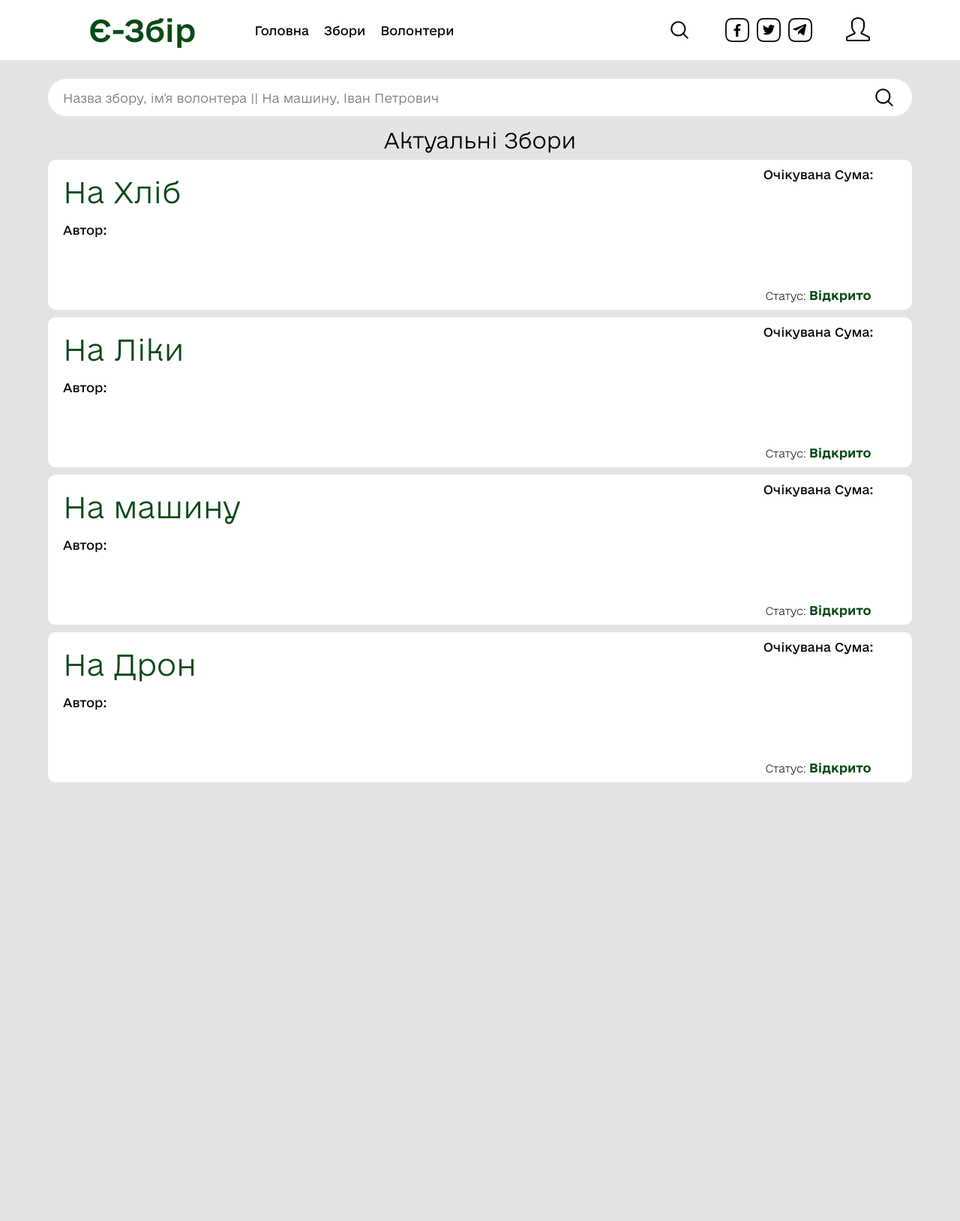
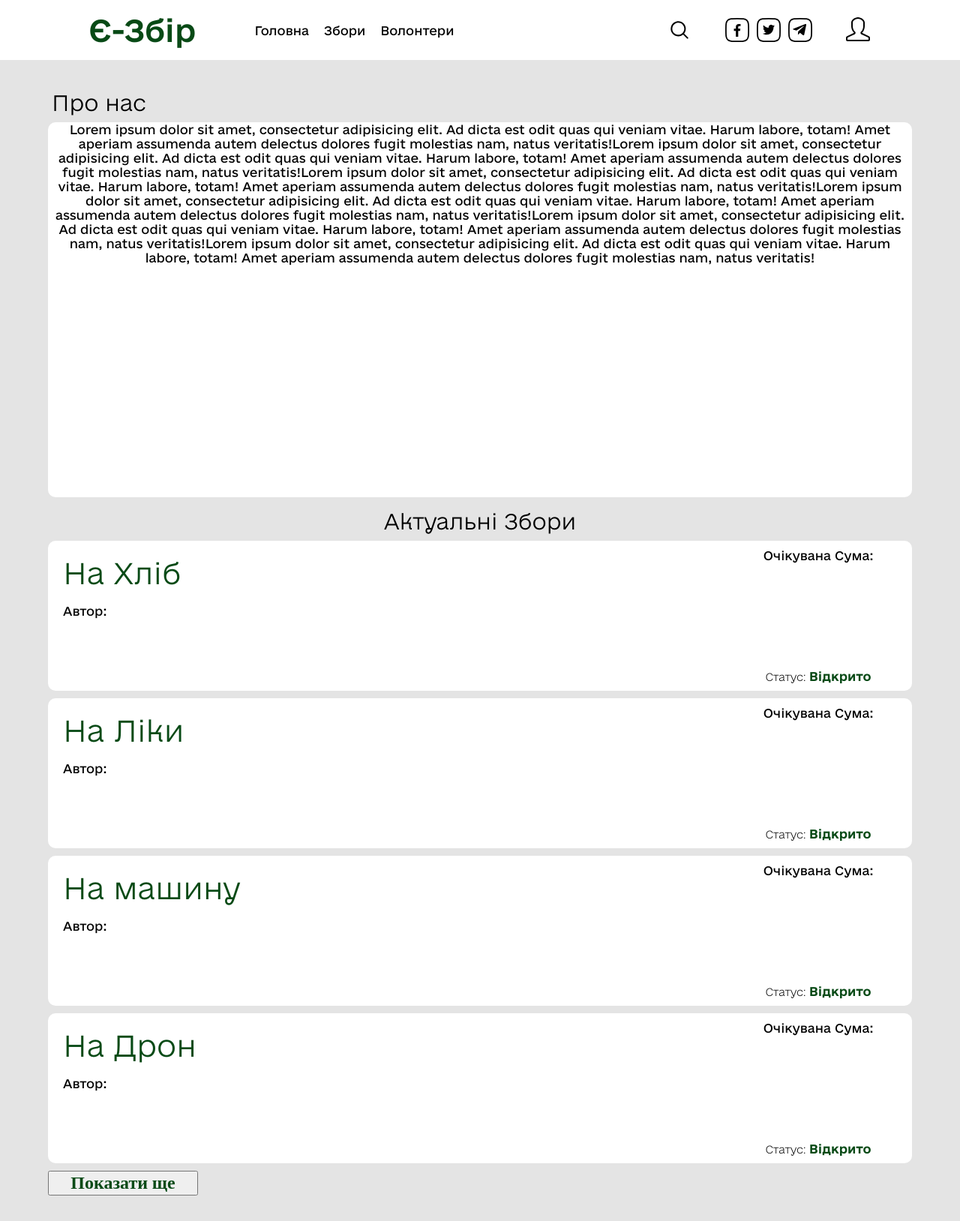
Before and after one commit to Tuka-Volodymyr/e-zbir, a React (Create React App) app in the folder client/: page / in a window 1280 px wide. Shown: the top 1628 px of the page at 75% size. Before the commit the page ends 1093 px from the top, so only its background shows below. Built offline with nearby package versions, Linux system fonts and the light colour scheme.

Commit message:
add buttons to show more Collection

```diff
--- a/client/src/components/MainPage/MainPage.js
+++ b/client/src/components/MainPage/MainPage.js
@@ -1,22 +1,37 @@
-import React from "react";
+import React, {useState} from "react";
 
 import MainPageCss from './MainPage.module.css'
 import CollectionCard from "../CollectionCard/CollectionCard";
+// import CollectionCardCss from "../CollectionCard/CollectionCard.module.css";
 const MainPage = (props) =>{
+
+    const initialCollectionsToShow = 0;
+    const[collectionsToShow, setCollectionsToShow] = useState(initialCollectionsToShow);
+
+    const handleShowMore = () => {
+        setCollectionsToShow(collectionsToShow + 4);
+    };
+
     return(
     <div className = {MainPageCss.content}>
-        <div className={MainPageCss.search}>
-            <input placeholder='Назва збору, імʼя волонтера || На машину, Іван Петрович' type="search"/>
-            <img src="/img/search.svg" alt=""/>
+        <h3 className={MainPageCss.aboutUs}>Про нас</h3>
+        <div className={MainPageCss.block}>
+               <p>Lorem ipsum dolor sit amet, consectetur adipisicing elit. Ad dicta est odit quas qui veniam vitae. Harum labore, totam! Amet aperiam assumenda autem delectus dolores fugit molestias nam, natus veritatis!Lorem ipsum dolor sit amet, consectetur adipisicing elit. Ad dicta est odit quas qui veniam vitae. Harum labore, totam! Amet aperiam assumenda autem delectus dolores fugit molestias nam, natus veritatis!Lorem ipsum dolor sit amet, consectetur adipisicing elit. Ad dicta est odit quas qui veniam vitae. Harum labore, totam! Amet aperiam assumenda autem delectus dolores fugit molestias nam, natus veritatis!Lorem ipsum dolor sit amet, consectetur adipisicing elit. Ad dicta est odit quas qui veniam vitae. Harum labore, totam! Amet aperiam assumenda autem delectus dolores fugit molestias nam, natus veritatis!Lorem ipsum dolor sit amet, consectetur adipisicing elit. Ad dicta est odit quas qui veniam vitae. Harum labore, totam! Amet aperiam assumenda autem delectus dolores fugit molestias nam, natus veritatis!Lorem ipsum dolor sit amet, consectetur adipisicing elit. Ad dicta est odit quas qui veniam vitae. Harum labore, totam! Amet aperiam assumenda autem delectus dolores fugit molestias nam, natus veritatis!</p>
         </div>
         <h3 className={MainPageCss.actualZbir}>
             Актуальні Збори
         </h3>
         <div className={MainPageCss.zbirList}>
-            <CollectionCard nameZbir = 'На Хліб' name='Бомж Петро' />
-            <CollectionCard nameZbir = 'На Ліки' name='Хворий Володя' />
-            <CollectionCard nameZbir = 'На машину' name='Ivan' />
-            <CollectionCard nameZbir = 'На Дрон' name='Програміст Коля' />
+            <CollectionCard  key = {1} nameZbir = 'На Хліб' name='Бомж Петро' />
+            <CollectionCard  key = {2} nameZbir = 'На Ліки' name='Хворий Володя' />
+            <CollectionCard  key = {3} nameZbir = 'На машину' name='Ivan' />
+            <CollectionCard  key = {4} nameZbir = 'На Дрон' name='Програміст Коля' />
+
+            {[...Array(collectionsToShow)].map((_,index) =>(
+                <CollectionCard key={index} nameZbir = {`Збір ${index+1}`} name={`Волонтер ${index+1}`}></CollectionCard>
+            ))}
+
+            <button className={MainPageCss.buttonShowMore} onClick={handleShowMore}>Показати ще</button>
         </div>
     </div>
     );
--- a/client/src/components/MainPage/MainPage.module.css
+++ b/client/src/components/MainPage/MainPage.module.css
@@ -3,23 +3,44 @@
     margin: 0 auto;
 }
 
-.search{
-    height: 50px;
+/*.search{*/
+/*    height: 50px;*/
+/*    background: #fff;*/
+/*    margin: 0 auto;*/
+/*    margin-top: 25px;*/
+/*    border-radius: 25px;*/
+/*    display: flex;*/
+/*    align-items: center;*/
+/*    padding: 0 20px;*/
+/*}*/
+/*.search input{*/
+/*    width: 97%;*/
+/*    height: 100%;*/
+/*    border-radius: 25px;*/
+/*    border: none;*/
+/*    outline: none;*/
+/*    font-weight: 200;*/
+/*}*/
+
+.aboutUs{
+    display: flex;
+    font-size: 28px;
+    font-family: E-Ukraine-Head;
+    font-weight: 200;
+    margin-top: 40px;
+    margin-left: 5px;
+}
+
+.block{
+    font-family:Cormorant Garamond;
+    width: 100%;
+    height: 500px;
     background: #fff;
-    margin: 0 auto;
-    margin-top: 25px;
-    border-radius: 25px;
-    display: flex;
-    align-items: center;
-    padding: 0 20px;
-}
-.search input{
-    width: 97%;
-    height: 100%;
-    border-radius: 25px;
-    border: none;
-    outline: none;
-    font-weight: 200;
+    margin: 10px 0px 0px 0px;
+    border-radius: 10px;
+    display: grid;
+    font-size: 30px;
+    text-align: center;
 }
 
 .actualZbir{
@@ -36,3 +57,15 @@
     margin: 0 auto;
     margin-bottom: 50px;
 }
+
+.buttonShowMore{
+    display: flex;
+    justify-content: center;
+    width: 200px;
+    color: #084A16;
+    text-align: center;
+    font-family: Cormorant Garamond;
+    font-size: 24px;
+    font-weight: 700;
+    margin-top: 10px;
+}
```
Also changed, not shown: 1 other file (tests, documents, lock files or other folders).
